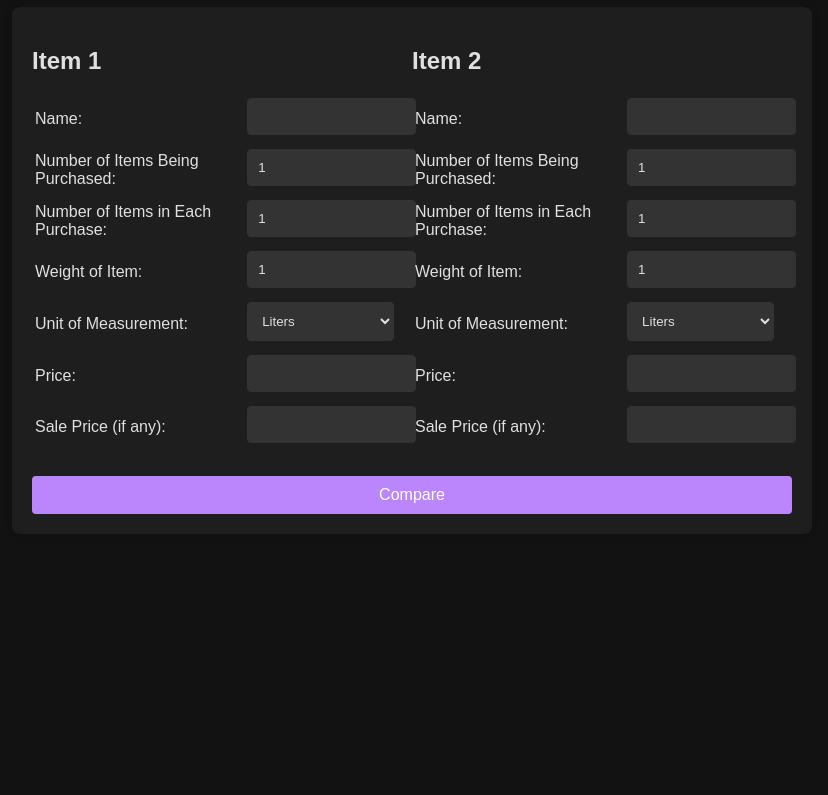
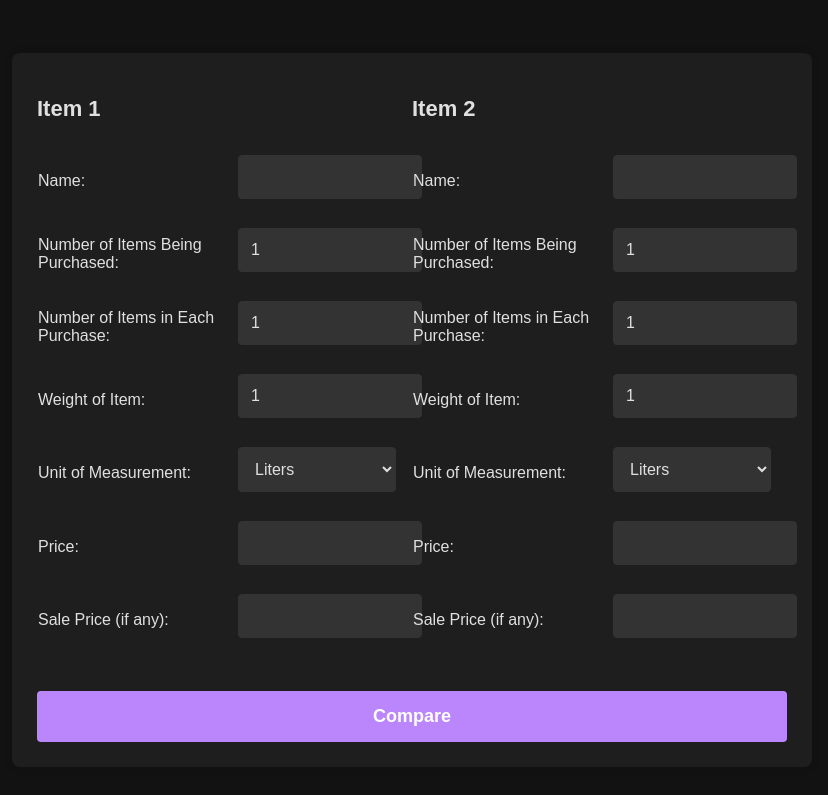
Before and after one commit to xPollutionx/ConFused, a website: page index.html in a window 1280 px wide. Shown: the part 101-896 px from the top of the page, without its empty margins (228-1056 px from the left). Before the commit the page ends 800 px from the top, so only its background shows below. Drawn offline with Linux system fonts and the light colour scheme.

Commit message:
Add files via upload

```diff
--- a/styles.css
+++ b/styles.css
@@ -2,6 +2,7 @@ body {
     font-family: Arial, sans-serif;
     background-color: #121212;
     color: #e0e0e0;
+    font-size: 16px;
 }
 
 .container {
@@ -13,11 +14,13 @@ body {
 h1 {
     text-align: center;
     color: #bb86fc;
+    font-size: 28px;
+    margin-bottom: 25px;
 }
 
 .calculator {
     background: #1e1e1e;
-    padding: 20px;
+    padding: 25px;
     border-radius: 8px;
     box-shadow: 0 0 10px rgba(0, 0, 0, 0.1);
     overflow: hidden;
@@ -33,38 +36,48 @@ h1 {
     margin-right: 0;
 }
 
+.item-table h2 {
+    font-size: 22px;
+    margin-bottom: 20px;
+}
+
 table {
     width: 100%;
+    border-spacing: 0 12px;
 }
 
 label {
     display: block;
-    margin-bottom: 5px;
+    margin-bottom: 8px;
+    font-size: 16px;
+    font-weight: 500;
 }
 
 input[type="text"],
 input[type="number"],
 select {
     width: 100%;
-    padding: 10px;
-    margin-bottom: 10px;
+    padding: 12px;
+    margin-bottom: 15px;
     border: 1px solid #333;
     border-radius: 4px;
     background-color: #333;
     color: #e0e0e0;
+    font-size: 16px;
 }
 
 button {
     display: block;
     width: 100%;
-    padding: 10px;
+    padding: 15px;
     background-color: #bb86fc;
     color: white;
     border: none;
     border-radius: 4px;
     cursor: pointer;
-    font-size: 16px;
-    margin-top: 20px;
+    font-size: 18px;
+    margin-top: 25px;
+    font-weight: bold;
 }
 
 button:hover {
@@ -72,8 +85,10 @@ button:hover {
 }
 
 #result {
-    margin-top: 20px;
-    font-size: 18px;
+    margin-top: 25px;
+    font-size: 20px;
+    line-height: 1.5;
     text-align: center;
     clear: both;
+    padding: 15px;
 }
```
